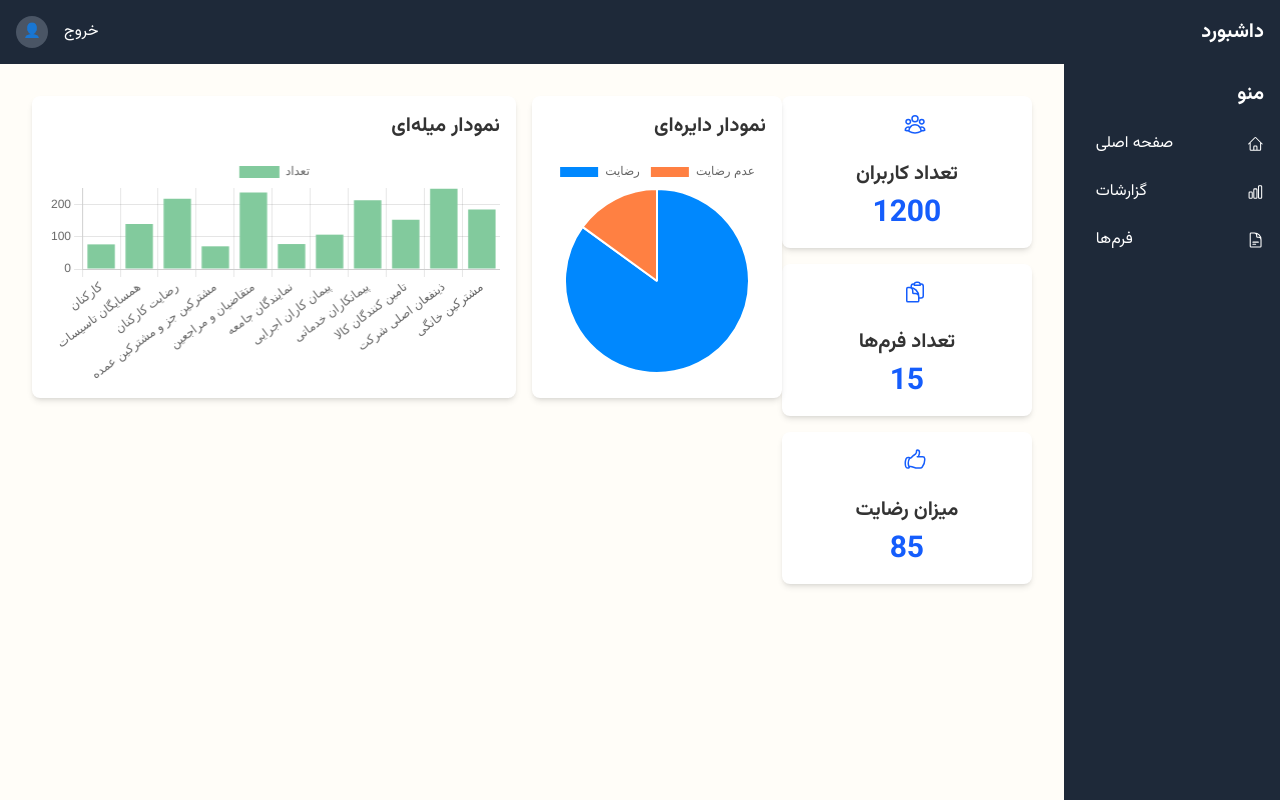
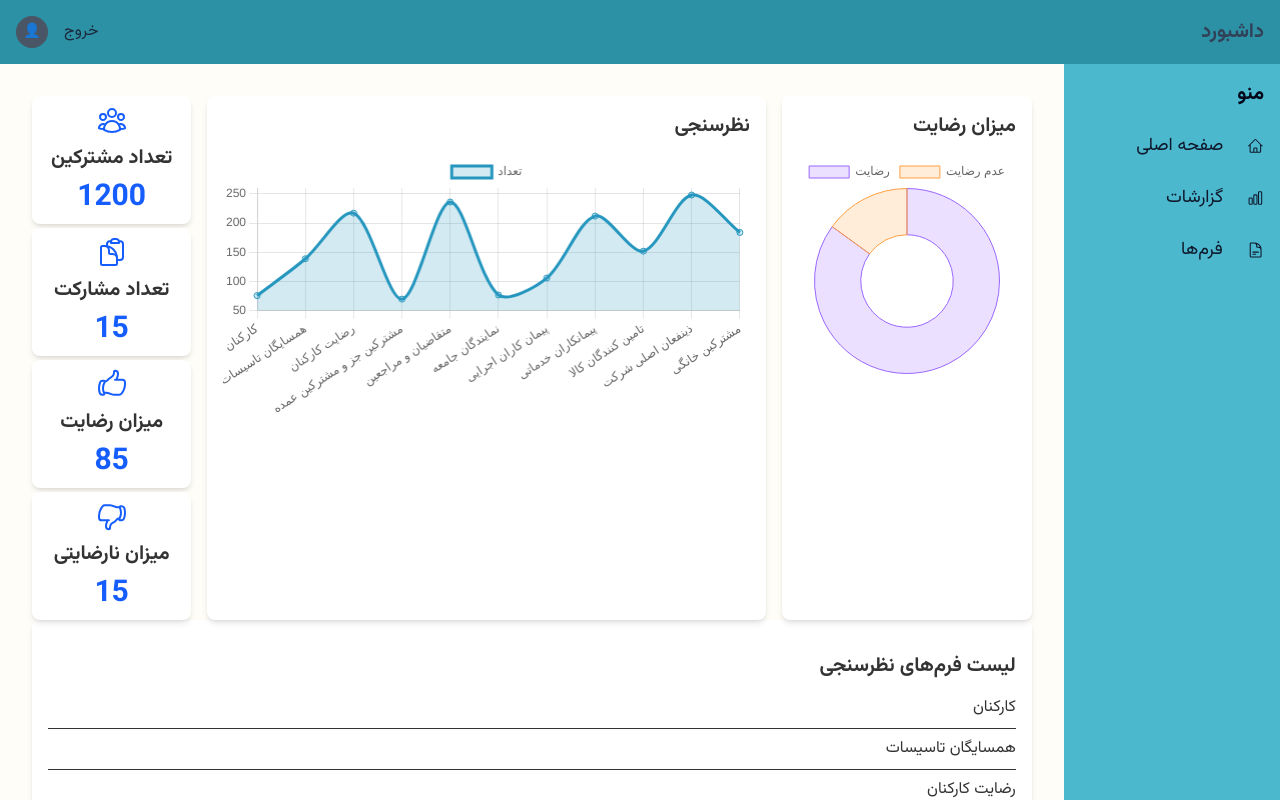
Before and after one commit to AmirAghajani98/survey-dashboard, a Next.js app: page / in a window 1280 px wide. Shown: the top 800 px of the page. Built offline with nearby package versions, Linux system fonts and the light colour scheme.

Commit message:
dashboard

```diff
--- a/app/components/Charts.tsx
+++ b/app/components/Charts.tsx
@@ -1,6 +1,5 @@
-import React, { useEffect, useState } from "react";
-import { Pie } from "react-chartjs-2";
-import { Bar } from "react-chartjs-2";
+import React from "react";
+import { Doughnut, Line } from "react-chartjs-2";
 import {
   Chart as ChartJS,
   ArcElement,
@@ -8,26 +7,39 @@ import {
   Legend,
   CategoryScale,
   LinearScale,
-  BarElement,
+  LineElement,
+  PointElement,
+  Filler,
 } from "chart.js";
 import EmployeeSurvey from "../forms/employees";
 import HouseholdForm from "../forms/household";
+import {
+  UserGroupIcon,
+  ClipboardDocumentIcon,
+  HandThumbUpIcon,
+  HandThumbDownIcon,
+} from "@heroicons/react/24/outline";
+import StatsCard from "./StatsCard";
 
 ChartJS.register(
   ArcElement,
-  Tooltip,
-  Legend,
   CategoryScale,
   LinearScale,
-  BarElement
+  LineElement,
+  PointElement,
+  Filler,
+  Tooltip,
+  Legend
 );
 
-const pieData = {
+const doughnutData = {
   labels: ["رضایت", "عدم رضایت"],
   datasets: [
     {
       data: [85, 15],
-      backgroundColor: ["#0088FE", "#FF8042"],
+      backgroundColor: ["rgba(153, 102, 255, 0.2)", "rgba(255, 159, 64, 0.2)"],
+      borderColor: ["rgba(153, 102, 255, 1)", "rgba(255, 159, 64, 1)"],
+      borderWidth: 1,
     },
   ],
 };
@@ -49,30 +61,70 @@ const forms = [
   { name: "مشترکین خانگی", component: <HouseholdForm /> },
 ];
 
-const barData = {
+const areaData = {
   labels: forms.map((form) => form.name),
   datasets: [
     {
       label: "تعداد",
       data: forms.map(() => Math.floor(Math.random() * 200) + 50),
-      backgroundColor: "#82ca9d",
+      backgroundColor: "rgba(37, 150, 190, 0.2)",
+      borderColor: "#2596be",
+      fill: true,
+      tension: 0.3,
     },
   ],
 };
 
-const Charts = () => {
+const Charts: React.FC = () => {
   return (
-    <div className="flex gap-4">
-      <div className="bg-white shadow-md rounded-lg p-4 w-4/12">
-        <h2 className="text-xl font-bold mb-4">نمودار دایره‌ای</h2>
-        <Pie data={pieData} />
+    <>
+      <div className="flex gap-4 w-full">
+        <div className="bg-white shadow-md rounded-lg p-4 w-3/12">
+          <h2 className="text-xl font-bold mb-4">میزان رضایت </h2>
+          <Doughnut data={doughnutData} />
+        </div>
+
+        <div className="bg-white shadow-md rounded-lg p-4 w-7/12">
+          <h2 className="text-xl font-bold mb-4">نظرسنجی </h2>
+          <Line
+            data={areaData}
+            options={{ elements: { line: { tension: 0.4 } } }}
+          />
+        </div>
+        <div className="w-2/12 flex flex-col justify-between space-y-1">
+          <StatsCard
+            title="تعداد مشترکین"
+            value={1200}
+            icon={<UserGroupIcon className="w-8 h-8 text-blue-600" />}
+          />
+          <StatsCard
+            title="تعداد مشارکت"
+            value={15}
+            icon={<ClipboardDocumentIcon className="w-8 h-8 text-blue-600" />}
+          />
+          <StatsCard
+            title="میزان رضایت"
+            value={85}
+            icon={<HandThumbUpIcon className="w-8 h-8 text-blue-600" />}
+          />
+          <StatsCard
+            title="میزان نارضایتی"
+            value={15}
+            icon={<HandThumbDownIcon className="w-8 h-8 text-blue-600" />}
+          />
+        </div>
       </div>
-
-      <div className="bg-white shadow-md rounded-lg p-4 w-8/12">
-        <h2 className="text-xl font-bold mb-4">نمودار میله‌ای</h2>
-        <Bar data={barData} />
+      <div className="pt-8 bg-white shadow-md rounded-lg p-4">
+        <h2 className="text-xl font-bold mb-4">لیست فرم‌های نظرسنجی</h2>
+        <ul className="space-y-2">
+          {forms.map((form, idx) => (
+            <li key={idx} className="border-b pb-2 last:border-none">
+              {form.name}
+            </li>
+          ))}
+        </ul>
       </div>
-    </div>
+    </>
   );
 };
 
--- a/app/components/StatsCard.tsx
+++ b/app/components/StatsCard.tsx
@@ -1,9 +1,4 @@
 import React from "react";
-import {
-  UserGroupIcon,
-  ClipboardIcon,
-  HandThumbUpIcon,
-} from "@heroicons/react/24/outline";
 
 interface StatsCardProps {
   title: string;
@@ -13,8 +8,8 @@ interface StatsCardProps {
 
 const StatsCard: React.FC<StatsCardProps> = ({ title, value, icon }) => {
   return (
-    <div className="bg-white shadow-md rounded-lg p-4 text-center flex flex-col items-center">
-      <div className="w-10 h-10 mb-2 text-blue-600">{icon}</div>
+    <div className="bg-white shadow-md rounded-lg p-2 text-center flex flex-col items-center">
+      <div className="w-8 h-8 mb-2 text-blue-600">{icon}</div>
       <h2 className="text-xl font-bold mb-2">{title}</h2>
       <p className="text-3xl font-bold text-blue-600">{value}</p>
     </div>
--- a/app/page.tsx
+++ b/app/page.tsx
@@ -2,20 +2,16 @@
 
 import React, { useState } from "react";
 import HouseholdForm from "./forms/household";
-import StatsCard from "./components/StatsCard";
 import Charts from "./components/Charts";
 import EmployeeSurvey from "./forms/employees";
 import {
   HomeIcon,
   ChartBarIcon,
   DocumentTextIcon,
-  UserGroupIcon,
-  HandThumbUpIcon,
-  ClipboardDocumentIcon,
 } from "@heroicons/react/24/outline";
 
 const Dashboard = () => {
-  const [selectedForm, setSelectedForm] = useState("صفحه اصلی");
+  const [selectedForm, setSelectedForm] = useState("home");
   const [isDropdownOpen, setIsDropdownOpen] = useState(false);
 
   const forms = [
@@ -46,47 +42,47 @@ const Dashboard = () => {
 
   return (
     <main className="flex flex-col min-h-screen">
-      <header className="bg-gray-800 text-white p-4">
+      <header className="bg-[#2d91a5] text-slate-900 p-4">
         <nav className="flex justify-between items-center">
-          <h1 className="text-xl font-bold">داشبورد</h1>
+          <h1 className="text-xl font-bold text-slate-700">داشبورد</h1>
           <div className="flex items-center space-x-4">
-            <button className="hover:underline">خروج</button>
+            <button className="hover:underline text-slate-800">خروج</button>
             <div className="w-8 h-8 bg-gray-600 rounded-full flex items-center justify-center">
-              <span className="text-white text-sm">👤</span>
+              <span className="text-slate-800 text-sm">👤</span>
             </div>
           </div>
         </nav>
       </header>
 
       <div className="flex flex-1">
-        <aside className="w-64 bg-gray-800 text-white p-4">
+        <aside className="w-64 bg-[#4bb8ce] text-slate-950 p-4">
           <h2 className="text-xl font-bold mb-4">منو</h2>
           <nav>
             <ul className="space-y-2">
               <li className="flex items-center space-x-2">
-                <HomeIcon className="w-5 h-5 text-white" />
+                <HomeIcon className="w-5 h-5 text-slate-900" />
                 <button
-                  onClick={() => setSelectedForm("صفحه اصلی")}
-                  className="block py-2 px-4 rounded hover:bg-gray-700 text-left w-full"
+                  onClick={() => setSelectedForm("home")}
+                  className="text-lg block py-2 px-4 rounded hover:bg-[#5894a0] text-slate-900 text-right w-full"
                 >
                   صفحه اصلی
                 </button>
               </li>
               <li className="flex items-center space-x-2">
-                <ChartBarIcon className="w-5 h-5 text-white" />
+                <ChartBarIcon className="w-5 h-5 text-slate-900" />
                 <button
-                  onClick={() => setSelectedForm("گزارشات")}
-                  className="block py-2 px-4 rounded hover:bg-gray-700 text-left w-full"
+                  onClick={() => setSelectedForm("report")}
+                  className="text-lg block py-2 px-4 rounded hover:bg-[#5894a0] text-slate-900 text-right w-full"
                 >
                   گزارشات
                 </button>
               </li>
               <li className="flex items-center space-x-2">
-                <DocumentTextIcon className="w-5 h-5 text-white" />
+                <DocumentTextIcon className="w-5 h-5 text-slate-900" />
                 <div className="relative w-full">
                   <button
                     onClick={() => setIsDropdownOpen(!isDropdownOpen)}
-                    className="block py-2 px-4 rounded hover:bg-gray-700 text-left w-full"
+                    className="text-lg block py-2 px-4 rounded hover:bg-[#5894a0] text-slate-900 text-right w-full"
                   >
                     فرم‌ها
                   </button>
@@ -113,34 +109,15 @@ const Dashboard = () => {
           </nav>
         </aside>
 
-        <main className="flex p-8 w-full">
-          {selectedForm === "صفحه اصلی" && (
-            <div className="flex w-full h-3/5 items-stretch">
-              <div className="w-1/4 flex flex-col space-y-4">
-                <StatsCard
-                  title="تعداد کاربران"
-                  value={1200}
-                  icon={<UserGroupIcon className="w-6 h-6 text-blue-600" />}
-                />
-                <StatsCard
-                  title="تعداد فرم‌ها"
-                  value={15}
-                  icon={
-                    <ClipboardDocumentIcon className="w-6 h-6 text-blue-600" />
-                  }
-                />
-                <StatsCard
-                  title="میزان رضایت"
-                  value={85}
-                  icon={<HandThumbUpIcon className="w-6 h-6 text-blue-600" />}
-                />
-              </div>
-              <div className="w-3/4">
+        <main className="flex p-8 w-full justify-between">
+          {selectedForm === "home" && (
+            <div className="flex w-full h-1/2 gap-x-4">
+              <div className="w-full">
                 <Charts />
               </div>
             </div>
           )}
-          {selectedForm !== "صفحه اصلی" && (
+          {selectedForm !== "home" && (
             <div className="p-4 bg-white rounded shadow-md w-10/12 mx-auto">
               {forms.find((form) => form.name === selectedForm)?.component || (
                 <p>فرم انتخاب شده یافت نشد.</p>
```
